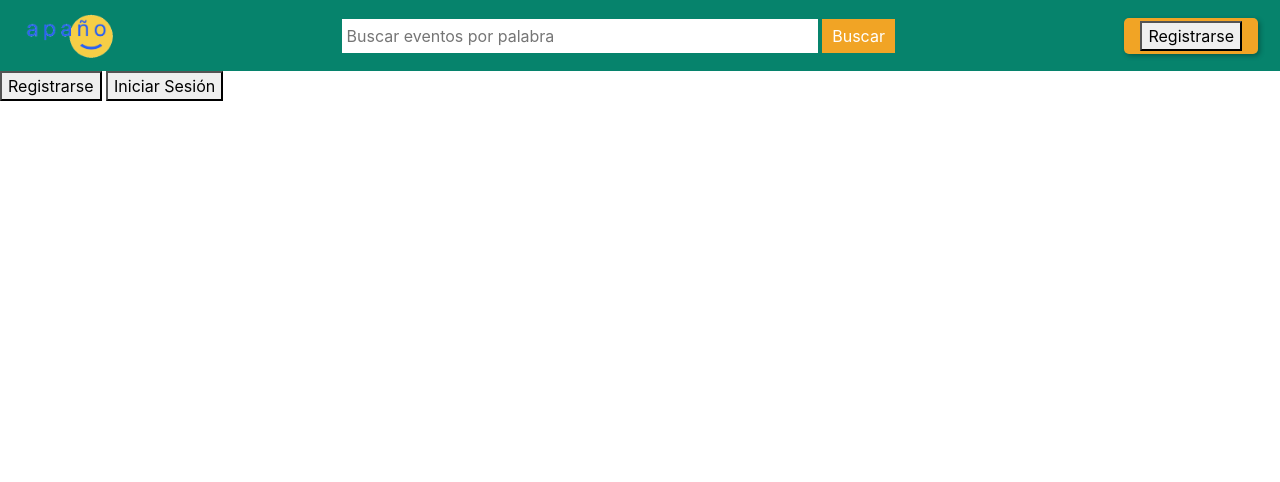
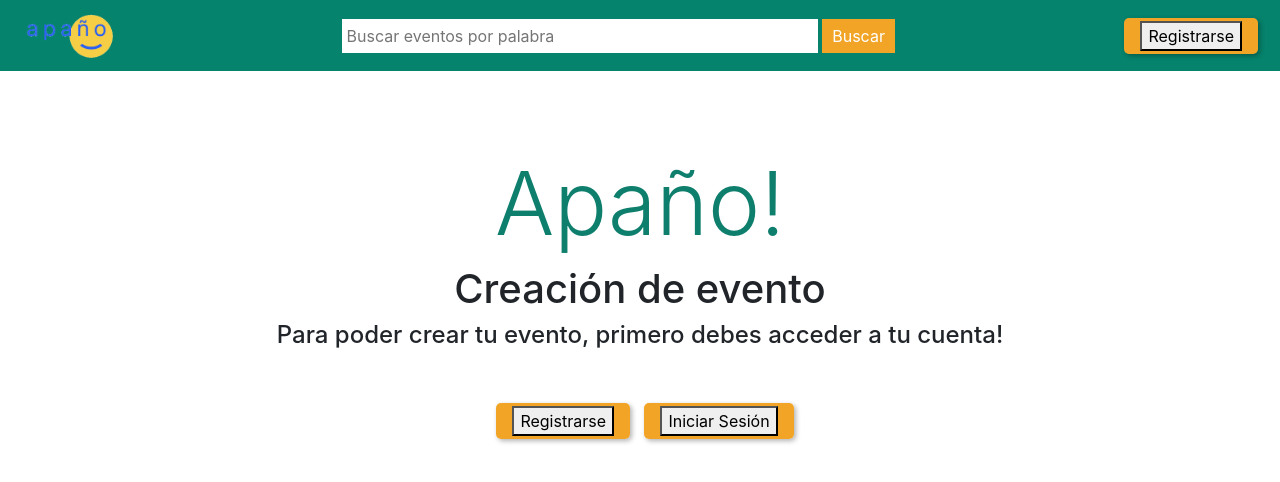
Before and after one commit to DCC-CC4401/2023-2-grupo-11, a Django app: page /perfil_apagno_app/crear_evento in a window 1280 px wide. Shown: the top 482 px of the page. Run offline with Django 4.2, Linux system fonts and the light colour scheme; some libraries are stand-ins or nearby versions.

Commit message:
CHG: Conexiones solo entre paginas operativas

```diff
--- a/apagno_app/perfil_apagno_app/templates/perfil_app/creacionEvento.html
+++ b/apagno_app/perfil_apagno_app/templates/perfil_app/creacionEvento.html
@@ -106,8 +106,19 @@
             </div>
         </div><!-- container -->
         {% else %}
-            <a href="{% url 'register_user' %}"> <button type="submit"> Registrarse</button></a>
-            <a href="{% url 'login' %}"><button type="submit"> Iniciar Sesión</button></a>
+        <div class="container" style="margin-top: 2em">
+            <div class="py-5 text-center">
+                <h1 class="display-2" style="color:#0e7e6d">Apaño!</h1>
+                <h1>Creación de evento</h1>
+                <p class="h4">Para poder crear tu evento, primero debes acceder a tu cuenta!</p>
+            </div>
+            <div class="row justify-content-center">
+                <div class="login-buttons">
+                    <a href="{% url 'register_user' %}"> <button type="submit"> Registrarse</button></a>
+                    <a href="{% url 'login' %}"><button type="submit"> Iniciar Sesión</button></a>
+                </div>
+            </div>
+        </div>
         {% endif %}
 
 <script src="https://ajax.googleapis.com/ajax/libs/jquery/3.2.1/jquery.min.js"></script>
```
Also changed, not shown: apagno_app/perfil_apagno_app/static/style/destacados.css (+12 -0 lines), apagno_app/perfil_apagno_app/templates/destacados.html (+4 -5 lines), apagno_app/db.sqlite3.
